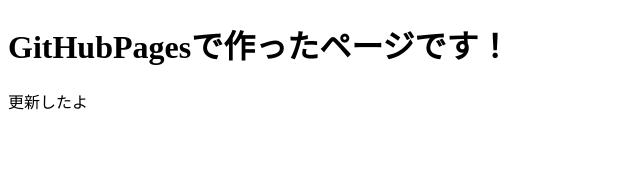
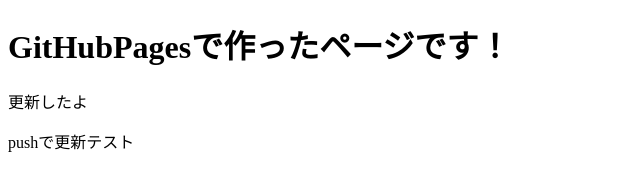
Before and after one commit to tanifuji-72/pages-test.github.io, a plain HTML site: page index.html in a window 1280 px wide. Shown: the whole page, without its empty margins (0-640 px from the left). Drawn offline with Linux system fonts and the light colour scheme.

Commit message:
pushで更新テスト

```diff
--- a/index.html
+++ b/index.html
@@ -6,6 +6,7 @@
 <body>
   <h1>GitHubPagesで作ったページです！</h1>
   <p>更新したよ</p>
+  <p>pushで更新テスト</p>
 
 </body>
 </html>
```
